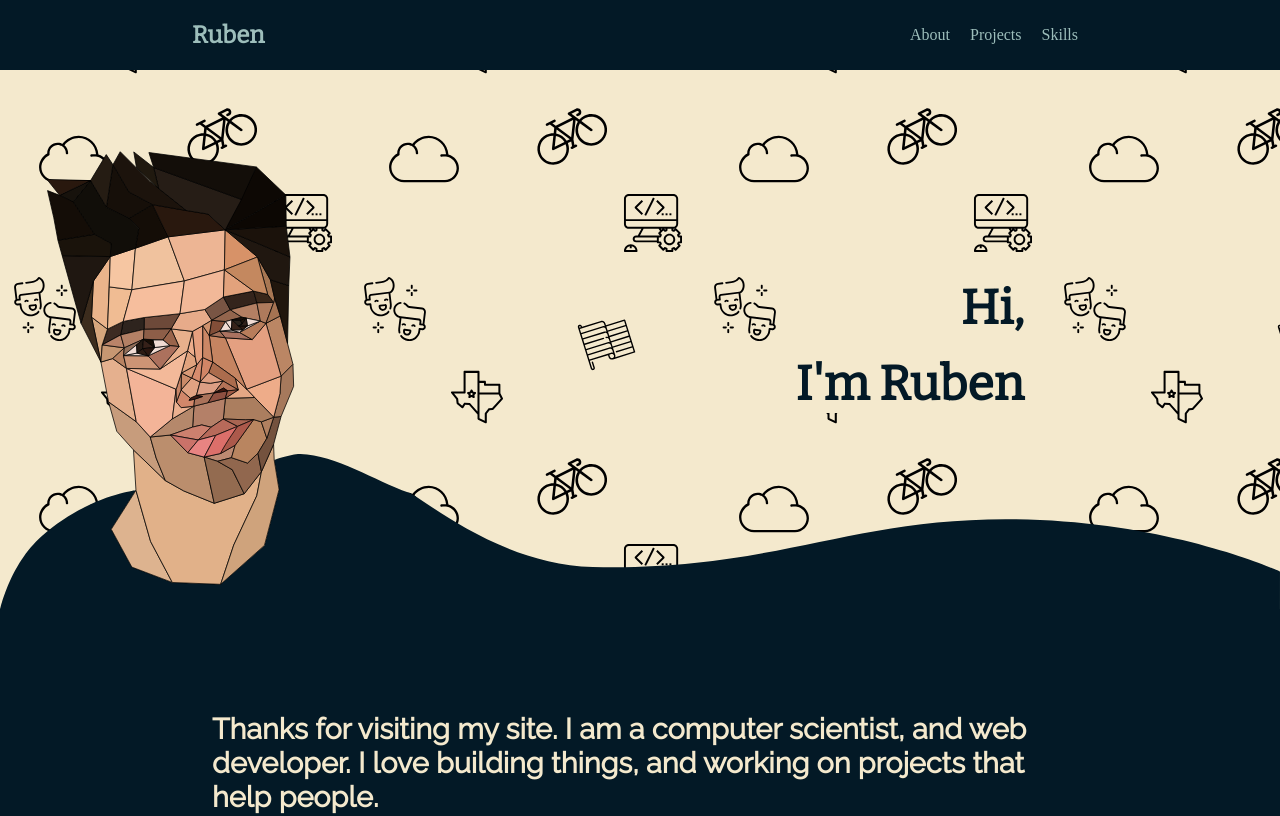
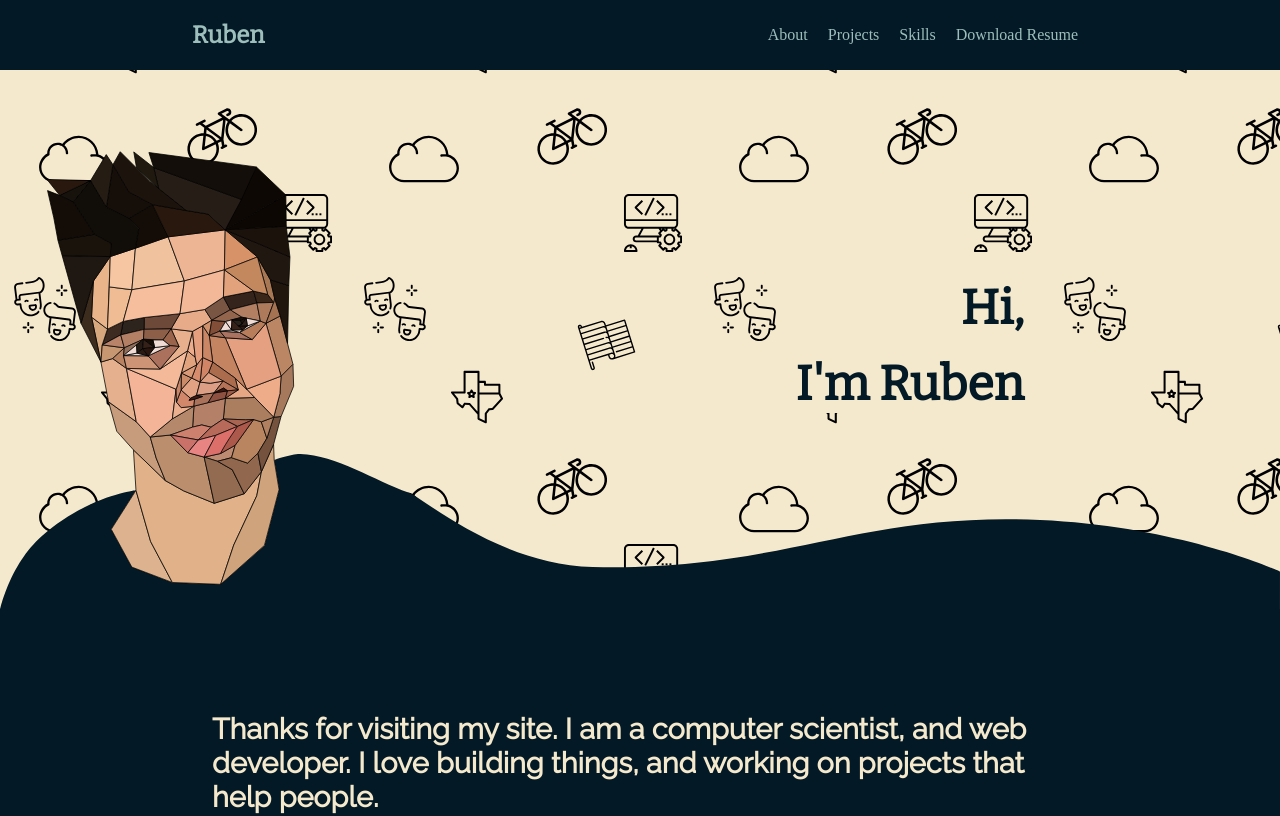
Before and after one commit to rubenuribe-2/rubenuribe-2.github.io, a website: page index.html in a window 1280 px wide. Shown: the top 816 px of the page. Drawn offline with nearby package versions, Linux system fonts and the light colour scheme.

Commit message:
add resume

```diff
--- a/index.html
+++ b/index.html
@@ -17,6 +17,7 @@
                     <a href="#blurb-scroll"><li>About</li></a>
                     <a href="#projects-scroll"><li>Projects</li></a>
                     <a href="#skills-scroll"><li>Skills</li></a>
+                    <a href="Ruben Uribe Resume 9-9.pdf" target="blank"><li>Download Resume</li></a>
                 </div>
             </nav>
     <span id="intro-scroll"></span>
```
Also changed, not shown: 1 other file.
